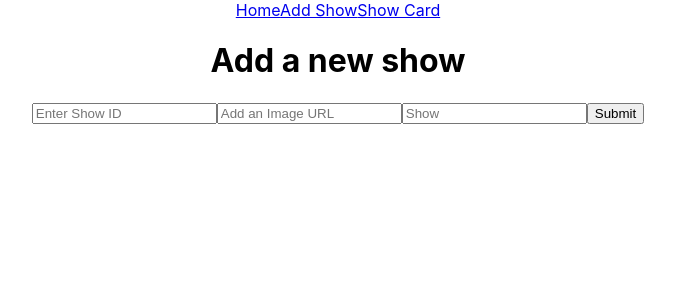
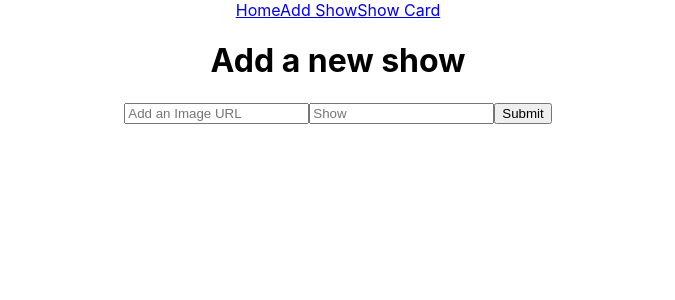
Before and after one commit to johney100/SENG-Phase2-Project, a React (Create React App) app: page /addshow in a window 1280 px wide. Shown: the top 300 px of the page, without its empty margins (302-977 px from the left). Built offline with nearby package versions, Linux system fonts and the light colour scheme.

Commit message:
removed ID form field

```diff
--- a/src/Form.js
+++ b/src/Form.js
@@ -2,12 +2,12 @@ import React, { useState } from "react";
 
 function Form() {
     const [formData, setFormData] = useState({
-      id: "",
       image: "",
       name: ""
     });
 
-    //since the id values are the same as the keys in formData, we can write an abstract setFormData here
+
+
     function handleChange(event) {
       setFormData({
         ...formData,
@@ -27,13 +27,6 @@ function Form() {
 
     return (
       <form onSubmit={handleSubmit}>
-        <input
-          type="text"
-          placeholder="Enter Show ID"
-          id="id"
-          value={formData.id}
-          onChange={handleChange}
-        />
         <input
           type="text"
           placeholder="Add an Image URL"
--- a/src/ShowCard.js
+++ b/src/ShowCard.js
@@ -11,7 +11,7 @@ function ShowCard(){
         .then(showData => setShowData(showData))
         }, [])
 
-
+        console.log(showData);
     return (
         <div>
         <h2>This is the Show Card</h2>
--- a/src/db.json
+++ b/src/db.json
@@ -24,6 +24,11 @@
       "id": "5",
       "image": "https://static.tvmaze.com/uploads/images/medium_portrait/41/104565.jpg",
       "name": "Friends"
+    },
+    {
+      "id": "32fc",
+      "image": "https://static.tvmaze.com/uploads/images/medium_portrait/453/1134275.jpg",
+      "name": "Succession"
     }
   ]
 }
```
